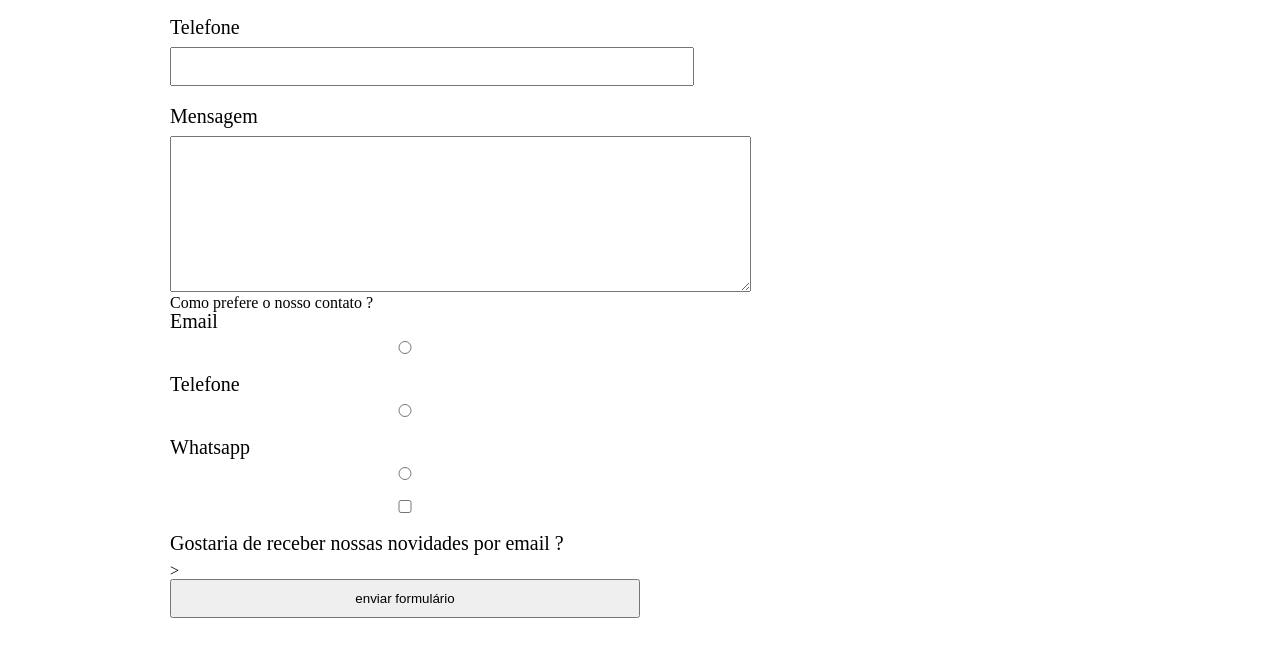
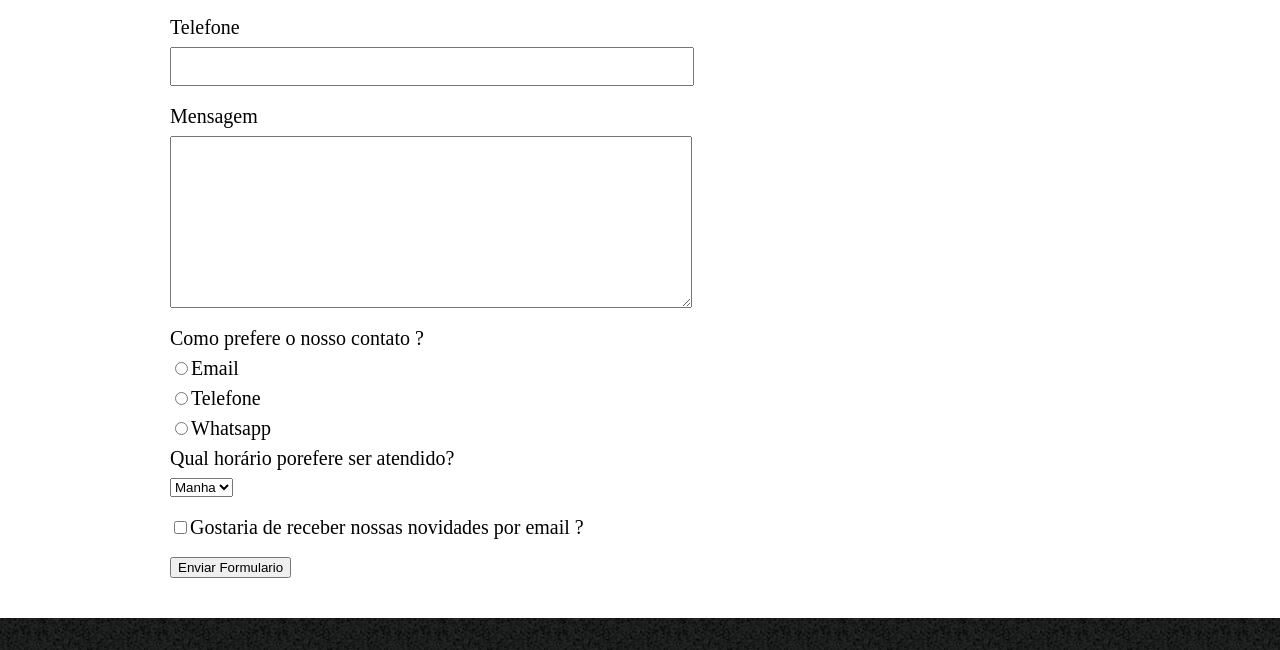
Before and after one commit to Viniciusalgueiro/Alura, a plain HTML site: page Barbearia Alura/contato.html in a window 1280 px wide. Shown: the part 454-1104 px from the top of the page. Drawn offline with Linux system fonts and the light colour scheme.

Commit message:
Commit da parte 3 - adicionando um forms

```diff
--- a/Barbearia Alura/contato.html
+++ b/Barbearia Alura/contato.html
@@ -23,32 +23,41 @@
     <main>
         <form>
             <label for="nomesobrenome">Nome e sobrenome </label>
-            <input type="text" id="nomesobrenome">
+            <input type="text" id="nomesobrenome" class="input-padrao">
 
             <label for="email">Email </label>
-            <input type="email" id="email">
+            <input type="email" id="email" class="input-padrao">
 
             <label for="numero"> Telefone </label>
-            <input type="number" id="numero">
+            <input type="number" id="numero" class="input-padrao">
 
             <label for="mensagem">Mensagem</label>
-            <textarea cols="70" rows="10" id="mensagem"></textarea>
+            <textarea cols="70" rows="10" id="mensagem" class="input-padrao"></textarea>
             <div>
                 <p>Como prefere o nosso contato ?</p>
-                <label for="radio-email">Email</label>
-                <input type="radio" value="email" id="radio-email">
+                <label for="radio-email">
+                    <input type="radio" value="email" id="radio-email">Email</label>
 
-                <label for="radio-telefone " >Telefone</label>
-                <input type="radio" value="telefone" id="radio-telefone ">
+                <label for="radio-telefone " > <input type="radio" value=
+                        "telefone" id="radio-telefone ">Telefone</label>
 
-                <label for="radio-whatsapp" >Whatsapp</label>
-                <input type="radio" name="contato" value="whatsapp" id="radio-whatsapp">
+                <label for="radio-whatsapp" ><input type="radio"  name=
+                        "contato"  value="whatsapp" id="radio-whatsapp">Whatsapp</label>
+            </div>
+            <div>
+                <p>Qual  horário porefere ser atendido?</p>
+                <select>
+                    <option>Manha</option>
+                    <option>Tarde</option>
+                    <option>Noite</option>
+                </select>
+
             </div>
 
 
-            <label><input type="checkbox">Gostaria de receber nossas novidades por email ?</label>>
+            <label class="checkbox"><input type="checkbox">Gostaria de receber nossas novidades por email ?</label>
+            <input type="submit" value="Enviar Formulario">
 
-            <input type="submit" value="enviar formulário">
         </form>
     </main>
 
--- a/Barbearia Alura/style.css
+++ b/Barbearia Alura/style.css
@@ -85,15 +85,19 @@ form {
     margin: 40px 0;
 }
 
-form label {
+form label , form p {
     display: block;
     font-size: 20px;
     margin: 0 0 10px;
 }
 
-form input {
+
+.input-padrao{
     display: block;
     margin: 0 0 20px;
     padding: 10px 25px;
     width: 50%;
 }
+.checkbox {
+    margin: 20px 0;
+}
```
